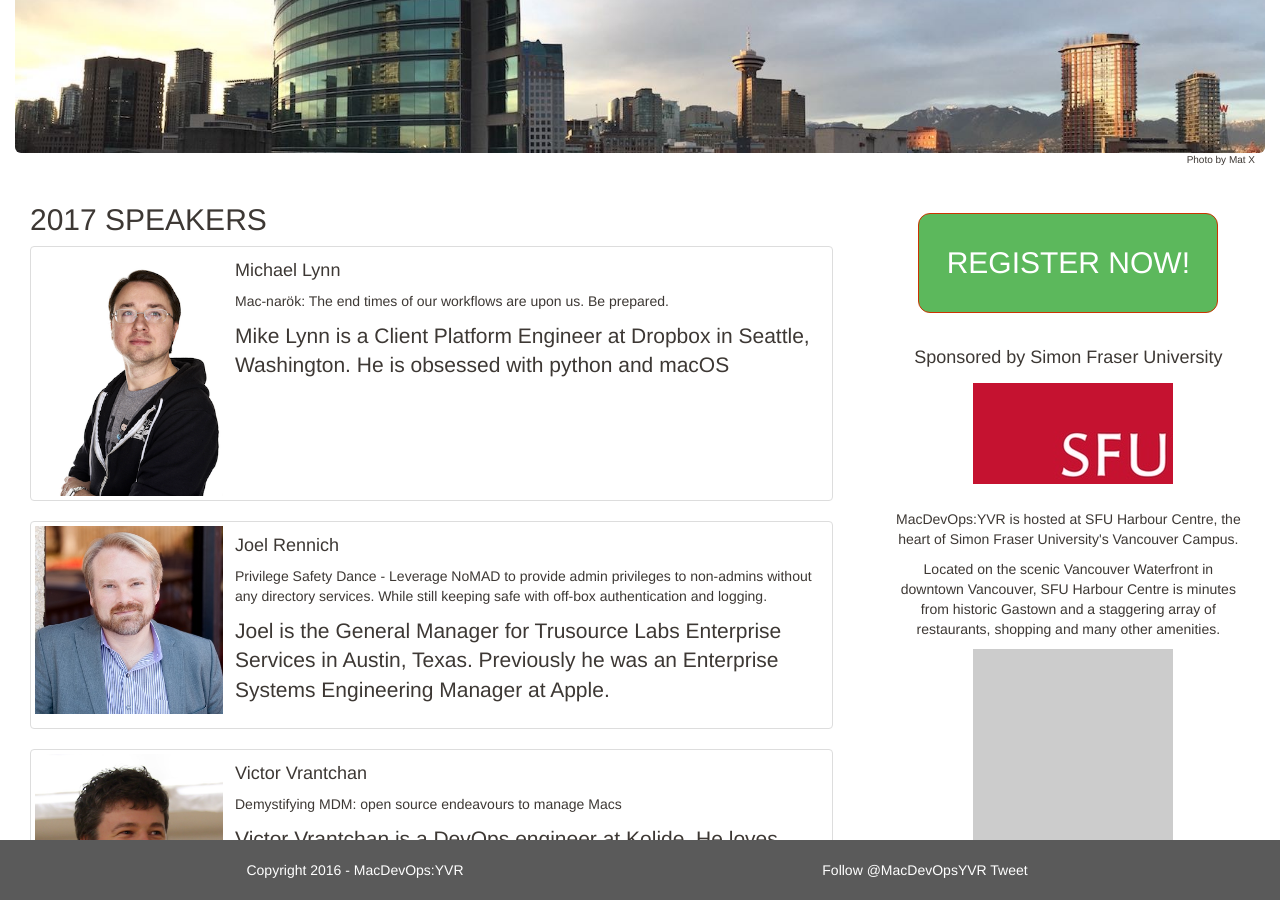
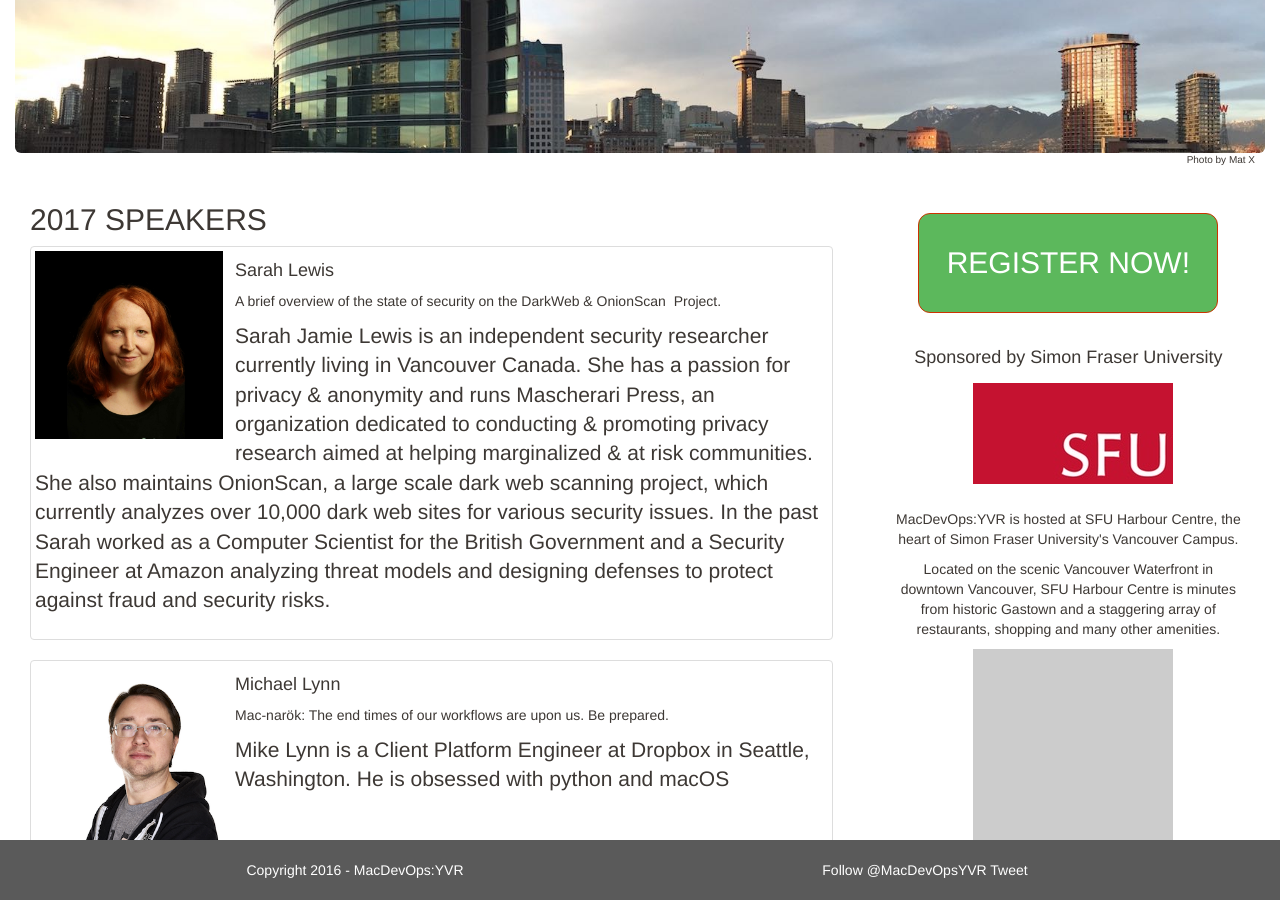
Before and after one commit to macdevopsyvr/macdevopsyvr.github.io, a Jekyll site: the page built from speakers/index.md, in a window 1280 px wide and 900 px high, scrolled down 272 px. Built offline with Jekyll 4.4.1, drawn with Linux system fonts in a browser that asks for light colours; comment, search, counter and statistics services are not loaded.

Commit message:
Updated Sarah to speakers
Speakers page Sarah update

```diff
--- a/speakers/index.md
+++ b/speakers/index.md
@@ -5,6 +5,29 @@
 ---
 
 ## 2017 SPEAKERS ##
+
+<div class="col-xs-12 pull-left thumbnail">
+  <img class="vid-thumb" src="/assets/sarah-profile-3.jpg">
+  <div class="responsive">
+    <h4>Sarah Lewis</h4>
+    <p>
+      A brief overview of the state of security on the DarkWeb & OnionScan
+ Project.
+    </p>
+    <p class="lead">
+      Sarah Jamie Lewis is an independent security researcher currently
+living in Vancouver Canada. She has a passion for privacy & anonymity
+and runs Mascherari Press, an organization dedicated to conducting &
+promoting privacy research aimed at helping marginalized & at
+risk communities. She also maintains OnionScan, a large scale dark web
+scanning project, which currently analyzes over 10,000 dark web sites
+for various security issues. In the past Sarah worked as a Computer
+Scientist for the British Government and a Security Engineer at Amazon
+analyzing threat models and designing defenses to protect against fraud
+and security risks.
+    </p>
+  </div>
+</div>
 
 <div class="col-xs-12 pull-left thumbnail">
   <img class="vid-thumb" src="/assets/Mike_Lynn_frogor_headshot.png">
```
